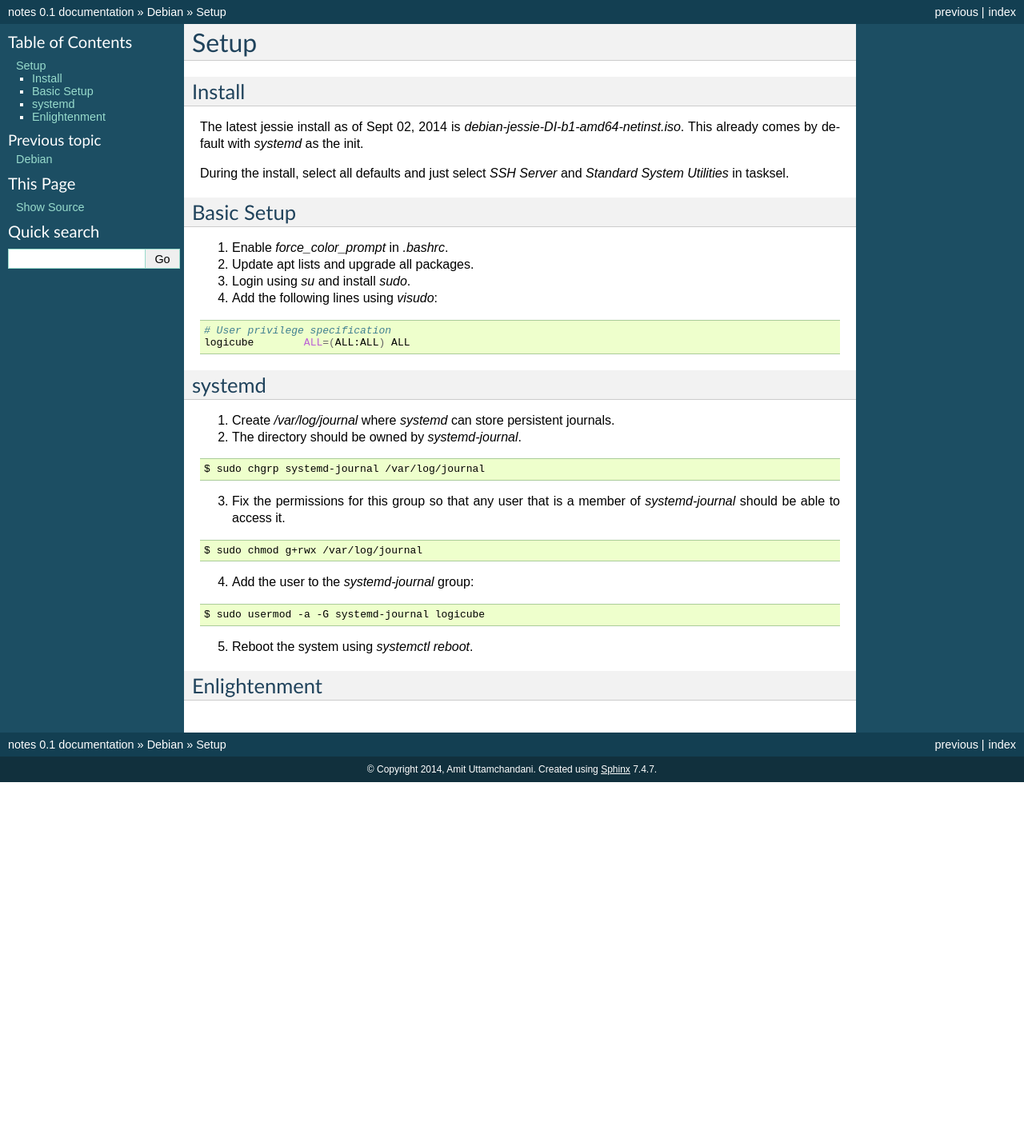
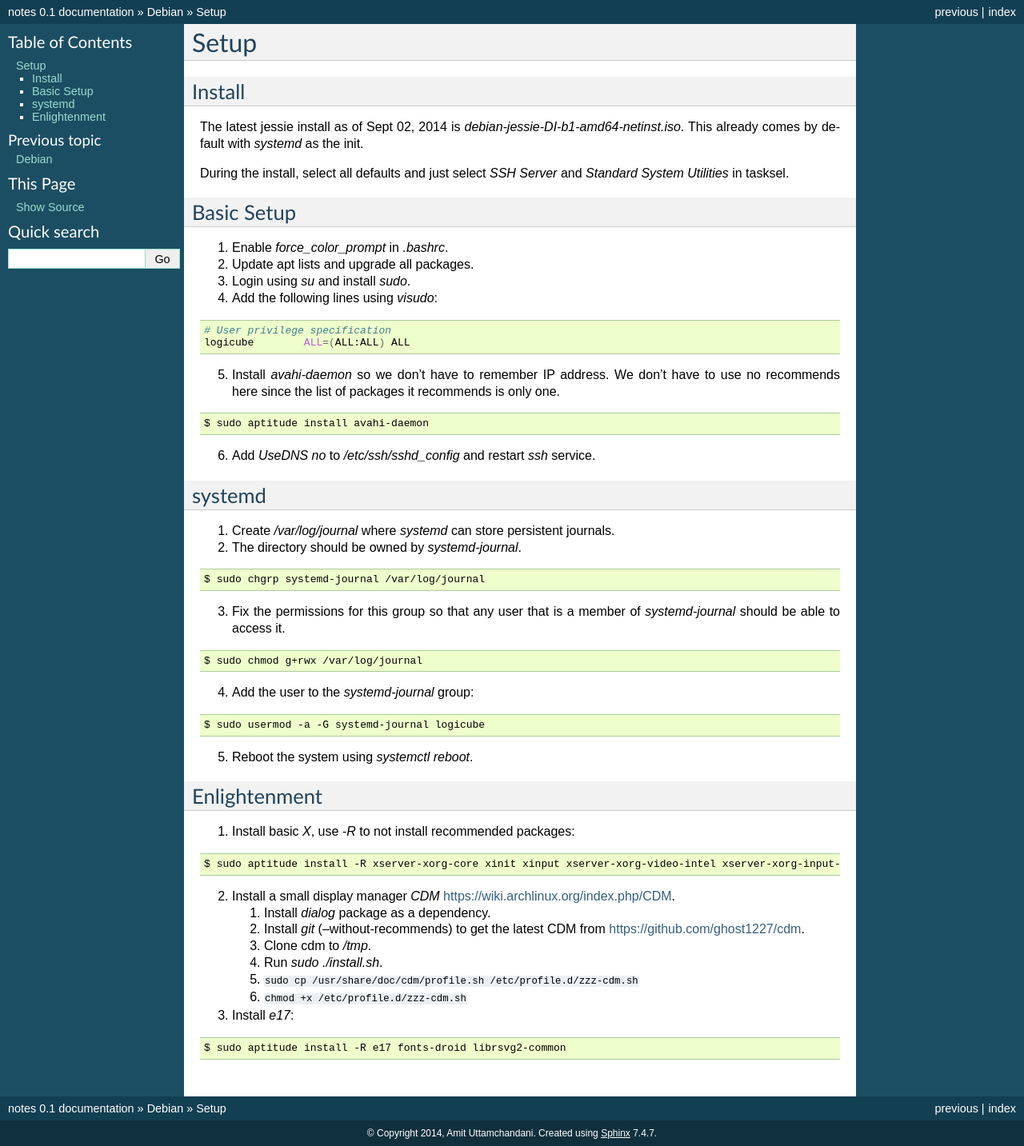
Before and after one commit to amituttam/notes, a Sphinx documentation site: the page built from docs/debian/setup.rst, in a window 1280 px wide. Shown: the whole page at 80% size. Built offline with Sphinx 7.4.7, drawn with Linux system fonts in a browser that asks for light colours; before the commit the page ends 978 px from its top, so only the background shows below that.

Commit message:
debian: Add more info to setup

```diff
--- a/docs/debian/setup.rst
+++ b/docs/debian/setup.rst
@@ -23,6 +23,16 @@ Basic Setup
 
     # User privilege specification
     logicube        ALL=(ALL:ALL) ALL
+
+5. Install *avahi-daemon* so we don't have to remember IP address. We
+   don't have to use no recommends here since the list of packages it
+   recommends is only one.
+
+.. code-block:: shell
+
+    $ sudo aptitude install avahi-daemon
+
+6. Add *UseDNS no* to */etc/ssh/sshd_config* and restart *ssh* service.
 
 systemd
 -------
@@ -51,3 +61,25 @@ systemd
 
 Enlightenment
 -------------
+
+1. Install basic *X*, use *-R* to not install recommended packages:
+
+.. code-block:: shell
+
+    $ sudo aptitude install -R xserver-xorg-core xinit xinput xserver-xorg-video-intel xserver-xorg-input-evdev x11-utils
+
+2. Install a small display manager *CDM*
+   https://wiki.archlinux.org/index.php/CDM.
+
+   #. Install *dialog* package as a dependency.
+   #. Install *git* (--without-recommends) to get the latest CDM from https://github.com/ghost1227/cdm.
+   #. Clone cdm to */tmp*.
+   #. Run *sudo ./install.sh*.
+   #. ``sudo cp /usr/share/doc/cdm/profile.sh /etc/profile.d/zzz-cdm.sh``
+   #. ``chmod +x /etc/profile.d/zzz-cdm.sh``
+
+3. Install *e17*:
+
+.. code-block:: shell
+
+    $ sudo aptitude install -R e17 fonts-droid librsvg2-common
```
